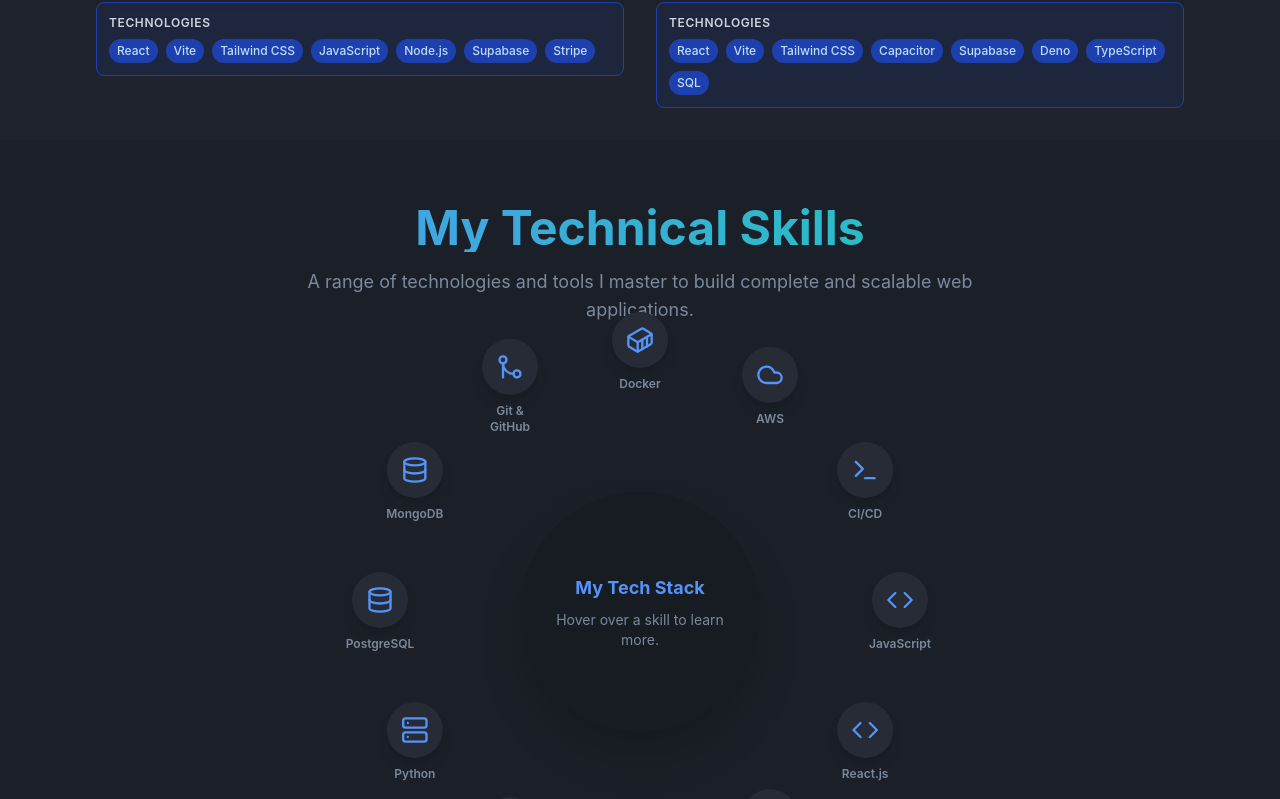
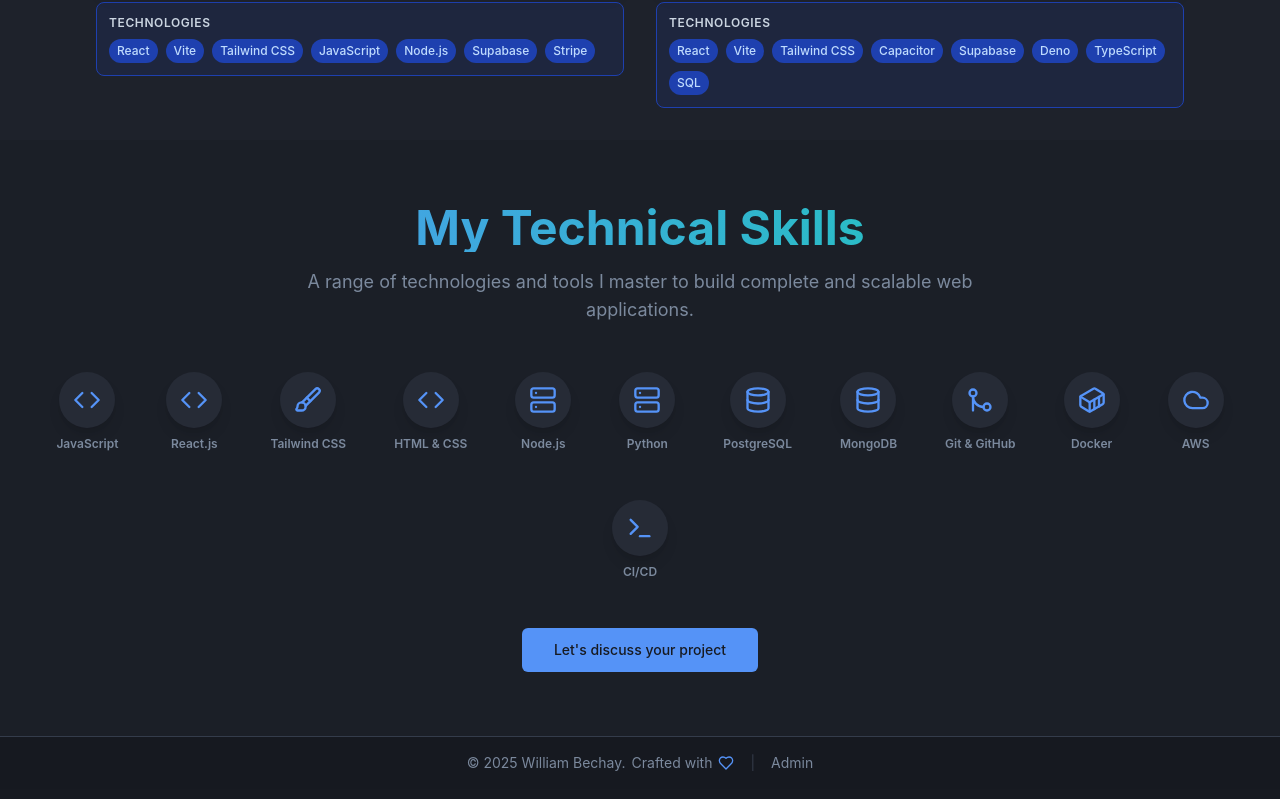
Before and after one commit to WilliamBechay/williambechay, a React (Vite) app: page / in a window 1280 px wide. Shown: the part 850-1649 px from the top of the page. Built offline with nearby package versions, Linux system fonts and the light colour scheme.

Commit message:
Updated Skills.jsx

```diff
--- a/src/components/Skills.jsx
+++ b/src/components/Skills.jsx
@@ -20,7 +20,6 @@
 const Skills = () => {
   const navigate = useNavigate();
   const { translations } = useLanguage();
-  const [activeSkill, setActiveSkill] = useState(null);
 
   const handleContactClick = () => {
     navigate('/contact');
@@ -30,63 +29,36 @@
 
   if (!translations?.skills) return null;
 
-  // Responsive values
-  const wheelRadius = "clamp(150px, 40vw, 260px)";
-  const centerSize = 180; // Mobile: 180px, will be overridden by Tailwind classes
-  const itemSize = 70;
-
-  const SkillItem = ({ skill, index }) => {
-    const angle = (index / skills.length) * 360;
+  const SkillIcon = ({ skill }) => {
     const IconComponent = iconMap[skill.icon] || Code;
 
     return (
       <motion.div
-        className="absolute cursor-pointer flex flex-col items-center justify-center text-center"
-        style={{
-          width: itemSize,
-          height: itemSize,
-          top: `calc(50% - ${itemSize / 2}px)`,
-          left: `calc(50% - ${itemSize / 2}px)`,
-          transform: `rotate(${angle}deg) translateX(${wheelRadius}) rotate(${-angle}deg)`,
-        }}
-        onMouseEnter={() => setActiveSkill(skill)}
-        whileHover={{ scale: 1.15, zIndex: 10 }}
-        transition={{ type: "spring", stiffness: 400, damping: 10 }}
+        className="flex flex-col items-center justify-center cursor-pointer"
+        whileHover={{ y: -8 }}
+        transition={{ type: "spring", stiffness: 300, damping: 15 }}
       >
-        <div className="flex flex-col items-center">
         <motion.div
-            className={cn(
-              "w-14 h-14 rounded-full flex items-center justify-center bg-secondary shadow-lg transition-all duration-300 mb-2",
-              activeSkill?.name === skill.name ? "bg-primary text-primary-foreground scale-110" : "text-primary"
-            )}
-            whileHover={{ y: -5, boxShadow: "0 10px 20px rgba(0, 0, 0, 0.2)" }}
+          className="w-14 h-14 rounded-full flex items-center justify-center bg-secondary shadow-lg text-primary mb-2"
+          whileHover={{ scale: 1.1, boxShadow: "0 10px 20px rgba(0, 0, 0, 0.2)" }}
           transition={{ type: "spring", stiffness: 300, damping: 15 }}
         >
           <IconComponent className="w-7 h-7" />
         </motion.div>
-          <p className="text-xs font-semibold text-muted-foreground transition-colors duration-300">
-            {skill.name}
-          </p>
-        </div>
+        <p className="text-xs font-semibold text-muted-foreground text-center">{skill.name}</p>
       </motion.div>
     );
   };
 
-  const displayedContent = activeSkill || {
-    name: "My Tech Stack",
-    description: "Hover over a skill to learn more.",
-    isDefault: true,
-  };
-
   return (
-    <section id="skills" className="py-12 lg:py-16 bg-secondary/30 overflow-hidden">
+    <section id="skills" className="py-12 lg:py-16 bg-secondary/30">
       <div className="container mx-auto px-4">
         <motion.div
           initial={{ opacity: 0, y: -20 }}
           whileInView={{ opacity: 1, y: 0 }}
           viewport={{ once: true, amount: 0.5 }}
           transition={{ duration: 0.5 }}
-          className="text-center mb-10 lg:mb-12"
+          className="text-center mb-12"
         >
           <h2 className="text-4xl md:text-5xl font-bold mb-4 bg-gradient-to-r from-primary to-accent bg-clip-text text-transparent">
             {translations.skills.heading}
@@ -96,33 +68,20 @@
           </p>
         </motion.div>
 
-        <div className="relative flex items-center justify-center w-full" style={{ minHeight: "clamp(450px, 60vh, 700px)" }} onMouseLeave={() => setActiveSkill(null)}>
-          {/* Conteneur pour les éléments autour de la roue */}
-          <div
-            className="absolute"
-            style={{
-              width: `calc(${wheelRadius} * 2 + ${itemSize}px)`,
-              height: `calc(${wheelRadius} * 2 + ${itemSize}px)`,
-              maxWidth: "100%",
-              maxHeight: "100%"
-            }}
+        <motion.div
+          initial={{ opacity: 0, y: 20 }}
+          whileInView={{ opacity: 1, y: 0 }}
+          viewport={{ once: true, amount: 0.5 }}
+          transition={{ duration: 0.5 }}
+          className="flex flex-wrap justify-center gap-8 md:gap-12 mb-12"
         >
           {skills.map((skill, index) => (
-              <SkillItem key={skill.name} skill={skill} index={index} />
+            <SkillIcon key={skill.name} skill={skill} />
           ))}
-          </div>
-
-          {/* Centre circulaire */}
-          <div
-            className="relative z-10 flex flex-col items-center justify-center bg-background/60 backdrop-blur-md rounded-full p-6 shadow-2xl w-40 h-40 sm:w-52 sm:h-52 md:w-60 md:h-60"
-          >
-            <h3 className={cn("font-bold text-primary mb-2 text-center", displayedContent.isDefault ? "text-sm sm:text-base md:text-lg" : "text-base sm:text-lg md:text-2xl")}>{displayedContent.name}</h3>
-            <p className="text-xs sm:text-xs md:text-sm text-muted-foreground text-center line-clamp-3">{displayedContent.description}</p>
-          </div>
-        </div>
+        </motion.div>
 
         <motion.div
-          className="text-center mt-10 lg:mt-14"
+          className="text-center"
           initial={{ opacity: 0, y: 20 }}
           whileInView={{ opacity: 1, y: 0 }}
           viewport={{ once: true, amount: 0.5 }}
```
Lines whose indentation alone changed are shown as unchanged.
